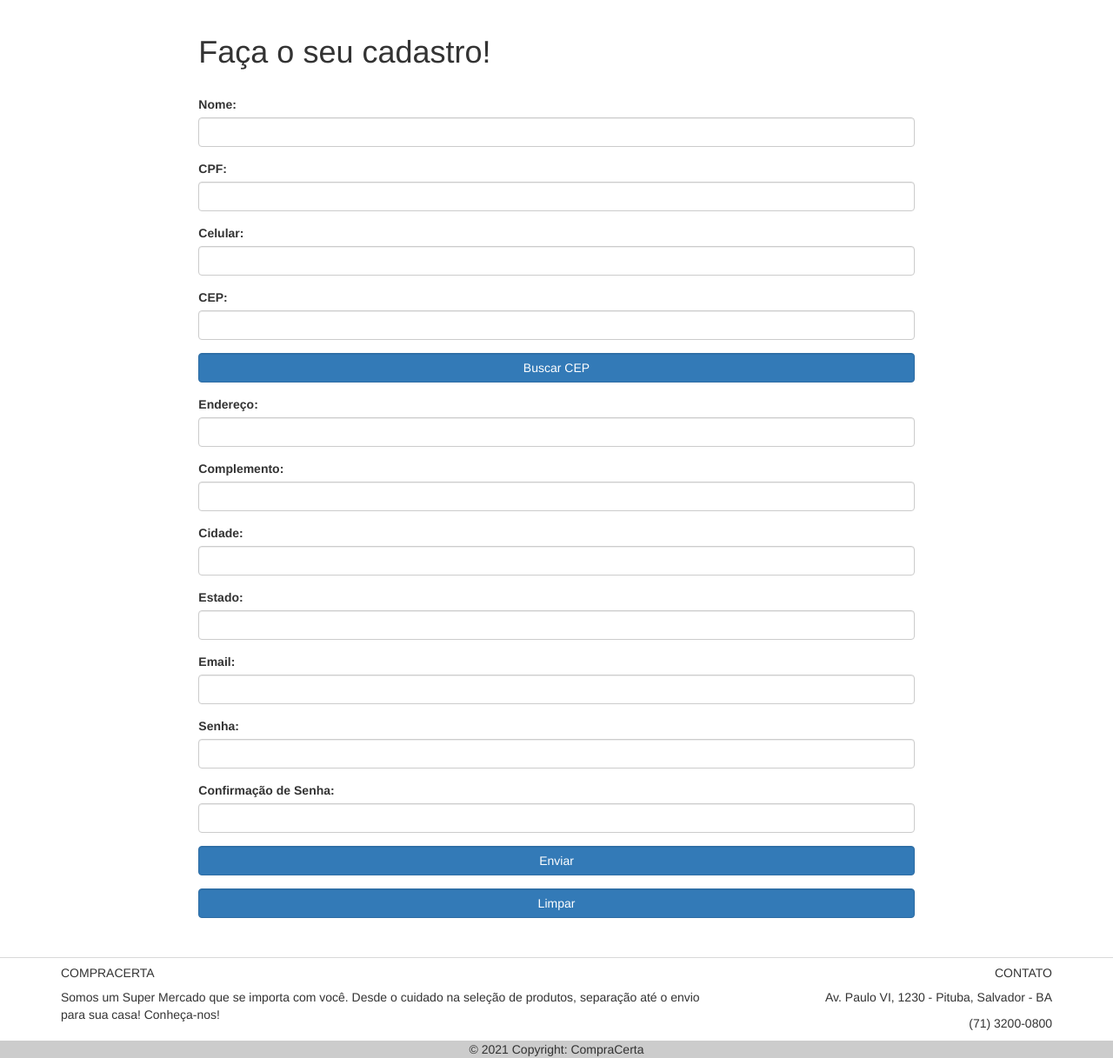
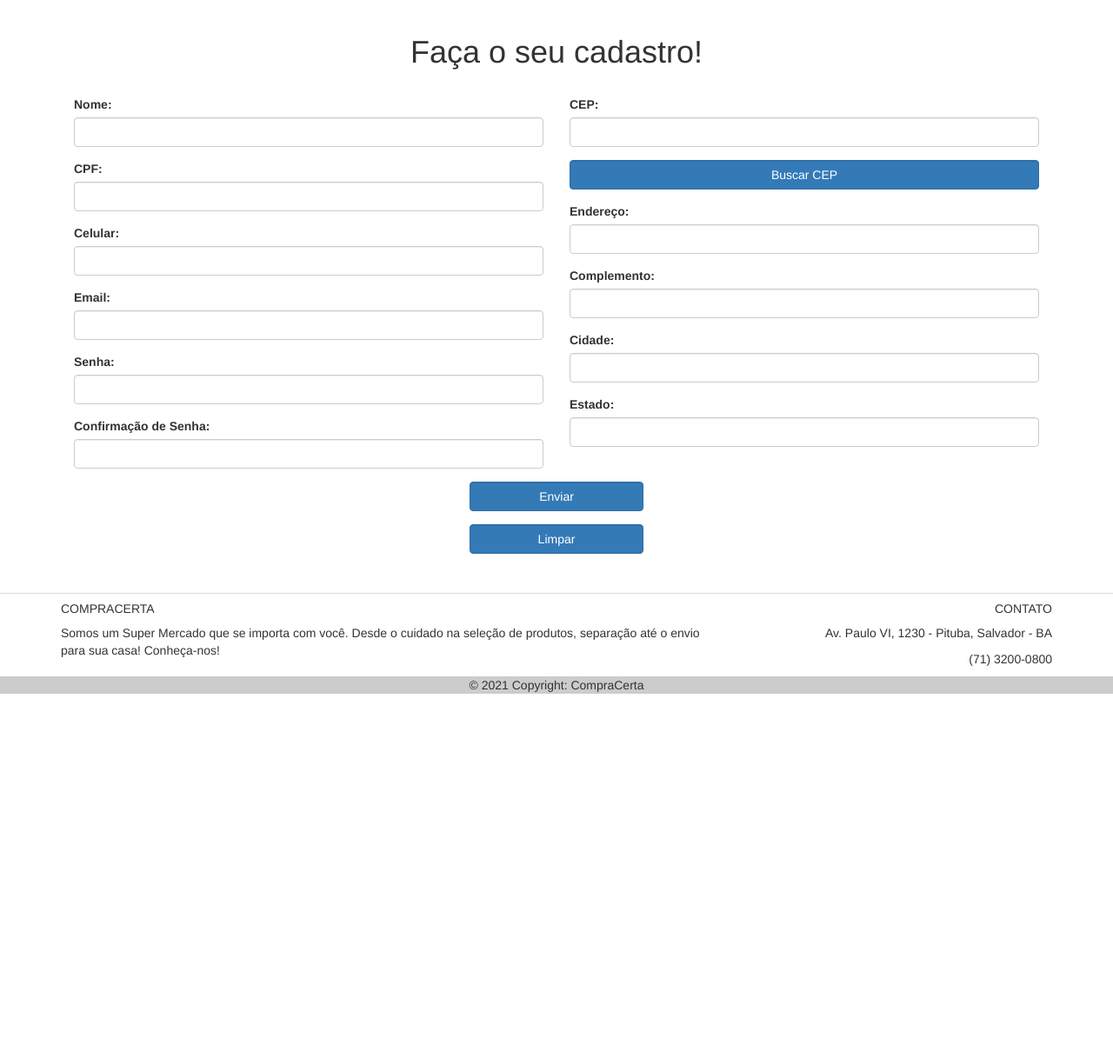
Before and after one commit to gayapedro/devwebunifacs, a PHP site: page /cadastro.html in a window 1280 px wide. Shown: the part 52-1269 px from the top of the page at 87% size. After the commit the page ends 850 px from the top, so only its background shows below. Run offline with PHP 8.4, Linux system fonts and the light colour scheme.

Commit message:
estiliza cadastro

```diff
--- a/cadastro.html
+++ b/cadastro.html
@@ -3,7 +3,7 @@
   <head>
     <meta charset="UTF-8" />
     <meta name="viewport" content="width=device-width, initial-scale=1.0" />
-    <link rel="stylesheet" href="./style.css" />
+
     <link
       rel="stylesheet"
       href="https://maxcdn.bootstrapcdn.com/bootstrap/3.4.1/css/bootstrap.min.css"
@@ -12,6 +12,7 @@
     <script src="https://maxcdn.bootstrapcdn.com/bootstrap/3.4.1/js/bootstrap.min.js"></script>
     <script src="https://cdnjs.cloudflare.com/ajax/libs/jquery.mask/1.14.15/jquery.mask.min.js"></script>
     <script src="./js/scripts.js"></script>
+    <link rel="stylesheet" href="./style.css" />
     <title>CompraCerta</title>
   </head>
   <body>
@@ -25,7 +26,6 @@
           <li><a href="./produtos.html">Produtos</a></li>
         </ul>
         <ul class="nav navbar-nav navbar-right">
-
           <li class="not-signed">
             <a href="./login.html"
               ><span class="glyphicon glyphicon-log-in"></span> Login</a
@@ -50,11 +50,12 @@
         </ul>
       </div>
     </nav>
-    <div class="container col-md-8 centered col-md-offset-2">
     <div class="alert alert-danger" role="alert" id="divErros"></div>
-      <h1>Faça o seu cadastro!</h1>
+    <center><h1>Faça o seu cadastro!</h1></center>
     <br />
     <form id="formCadastro" name="form-cadastro" action="" method="GET">
+      <div class="container">
+        <div class="col-md-6">
           <div class="form-group">
             <label for="nome">Nome:</label>
             <input
@@ -87,6 +88,38 @@
               name="celular"
             />
           </div>
+          <div class="form-group">
+            <label for="email">Email:</label>
+            <input
+              required
+              type="email"
+              class="form-control"
+              id="email"
+              name="email"
+            />
+          </div>
+          <div class="form-group">
+            <label for="pwd">Senha:</label>
+            <input
+              required
+              type="password"
+              class="form-control"
+              id="pwd"
+              name="password"
+            />
+          </div>
+          <div class="form-group">
+            <label for="pwdConf">Confirmação de Senha:</label>
+            <input
+              required
+              type="password"
+              class="form-control"
+              id="pwdConf"
+              name="passwordConf"
+            />
+          </div>
+        </div>
+        <div class="col-md-6">
           <div class="form-group">
             <label for="cep">CEP:</label>
             <input
@@ -146,57 +179,34 @@
               name="estado"
             />
           </div>
-        <div class="form-group">
-          <label for="email">Email:</label>
-          <input
-            required
-            type="email"
-            class="form-control"
-            id="email"
-            name="email"
-          />
         </div>
-        <div class="form-group">
-          <label for="pwd">Senha:</label>
-          <input
-            required
-            type="password"
-            class="form-control"
-            id="pwd"
-            name="password"
-          />
       </div>
-        <div class="form-group">
-          <label for="pwdConf">Confirmação de Senha:</label>
-          <input
-            required
-            type="password"
-            class="form-control"
-            id="pwdConf"
-            name="passwordConf"
-          />
-        </div>
+      <div class="container">
+        <div class="col-md-12">
+          <center>
             <div class="form-group">
               <button
-            class="btn-primary form-control"
+                class="btn-primary form-control registerBtn"
                 type="submit"
-            class="btn btn-default"
                 onclick="validaCadastro()"
               >
                 Enviar
               </button>
             </div>
+
             <div class="form-group">
               <button
-            class="btn-primary form-control"
+                class="btn-primary form-control registerBtn"
                 type="reset"
                 class="btn btn-default"
               >
                 Limpar
               </button>
             </div>
+          </center>
+        </div>
+      </div>
     </form>
-    </div>
     <footer class="bg-light text-center text-lg-start">
       <div class="container p-4">
         <div class="row">
--- a/style.css
+++ b/style.css
@@ -82,3 +82,7 @@ p > input {
 .lblRegister {
   margin-top: 10px;
 }
+
+.registerBtn {
+  width: 200px
+}
```
Lines whose indentation alone changed are shown as unchanged.
